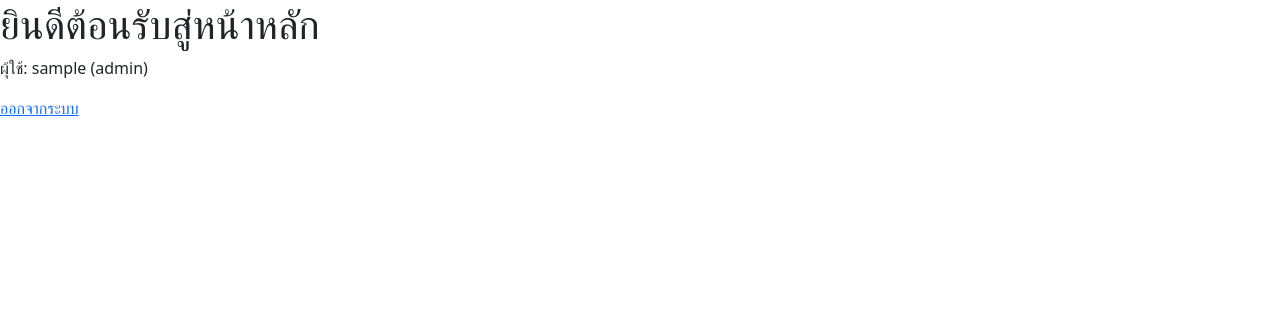
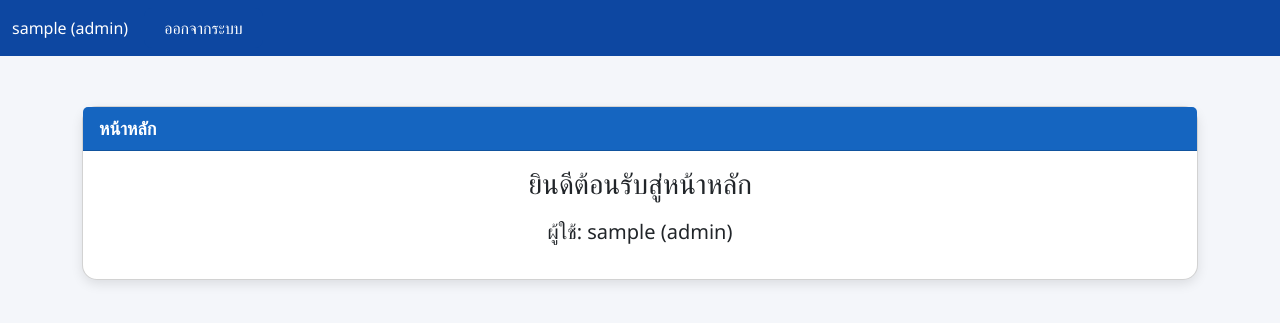
Before and after one commit to KiratiNa004/PHP46004, a PHP site: page / in a window 1280 px wide. Shown: the top 323 px of the page. Run offline with PHP 8.4, Linux system fonts and the light colour scheme; the visitor is signed in with stand-in values (Sample User, id 1).

Commit message:
Add files via upload

```diff
--- a/index.php
+++ b/index.php
@@ -1,8 +1,6 @@
 <?php
     session_start();
 ?>
-
-
 <!DOCTYPE html>
 <html lang="en">
 <head>
@@ -10,15 +8,77 @@
     <meta name="viewport" content="width=device-width, initial-scale=1.0">
     <title>หน้าหลัก</title>
 
-     <!-- Boostrap CDN -->
+    <!-- Bootstrap CDN -->
     <link rel="stylesheet" href="https://cdn.jsdelivr.net/npm/bootstrap@5.3.7/dist/css/bootstrap.min.css">
 
+    <style>
+        body {
+            background-color: #f4f6fa;
+            font-family: "Segoe UI", Tahoma, Geneva, Verdana, sans-serif;
+        }
+        .navbar {
+            background-color: #0d47a1; /* น้ำเงินเข้ม */
+        }
+        .navbar-brand, .nav-link, .navbar-text {
+            color: #fff !important;
+        }
+        .container {
+            margin-top: 50px;
+        }
+        .card {
+            border-radius: 15px;
+            box-shadow: 0px 4px 12px rgba(0,0,0,0.1);
+        }
+        .card-header {
+            background-color: #1565c0; /* น้ำเงินกลาง */
+            color: #fff;
+            font-weight: 600;
+            font-size: 18px;
+            border-top-left-radius: 15px;
+            border-top-right-radius: 15px;
+        }
+        .btn-logout {
+            background-color: #0d47a1;
+            color: #fff;
+            border-radius: 8px;
+            padding: 8px 20px;
+            text-decoration: none;
+            transition: 0.3s;
+        }
+        .btn-logout:hover {
+            background-color: #08306b;
+            color: #fff;
+        }
+    </style>
 </head>
 <body>
-    <h1>ยินดีต้อนรับสู่หน้าหลัก</h1>
-    <p>ผุ้ใช้: <?= htmlspecialchars($_SESSION['username']) ?> (<?= $_SESSION['role'] ?>) </p>
 
-    <a href="logout.php" class=""> ออกจากระบบ</a>
+    <!-- Navbar -->
+    <nav class="navbar navbar-expand-lg">
+      <div class="container-fluid">
+        <div class="d-flex">
+            <span class="navbar-text me-3">
+                <?= htmlspecialchars($_SESSION['username']) ?> (<?= $_SESSION['role'] ?>)
+            </span>
+            <a href="logout.php" class="btn-logout">ออกจากระบบ</a>
+        </div>
+      </div>
+    </nav>
 
+    <!-- Main Content -->
+    <div class="container">
+        <div class="card mt-4">
+            <div class="card-header">
+                หน้าหลัก
+            </div>
+            <div class="card-body text-center">
+                <h3 class="mb-3">ยินดีต้อนรับสู่หน้าหลัก</h3>
+                <p class="lead">ผู้ใช้: <b><?= htmlspecialchars($_SESSION['username']) ?></b> (<?= $_SESSION['role'] ?>)</p>
+            </div>
+        </div>
+    </div>
+
+    <!-- Bootstrap JS -->
+    <script src="https://cdn.jsdelivr.net/npm/bootstrap@5.3.7/dist/js/bootstrap.bundle.min.js"></script>
 </body>
 </html>
```
Also changed, not shown: login.php (+53 -19 lines).
